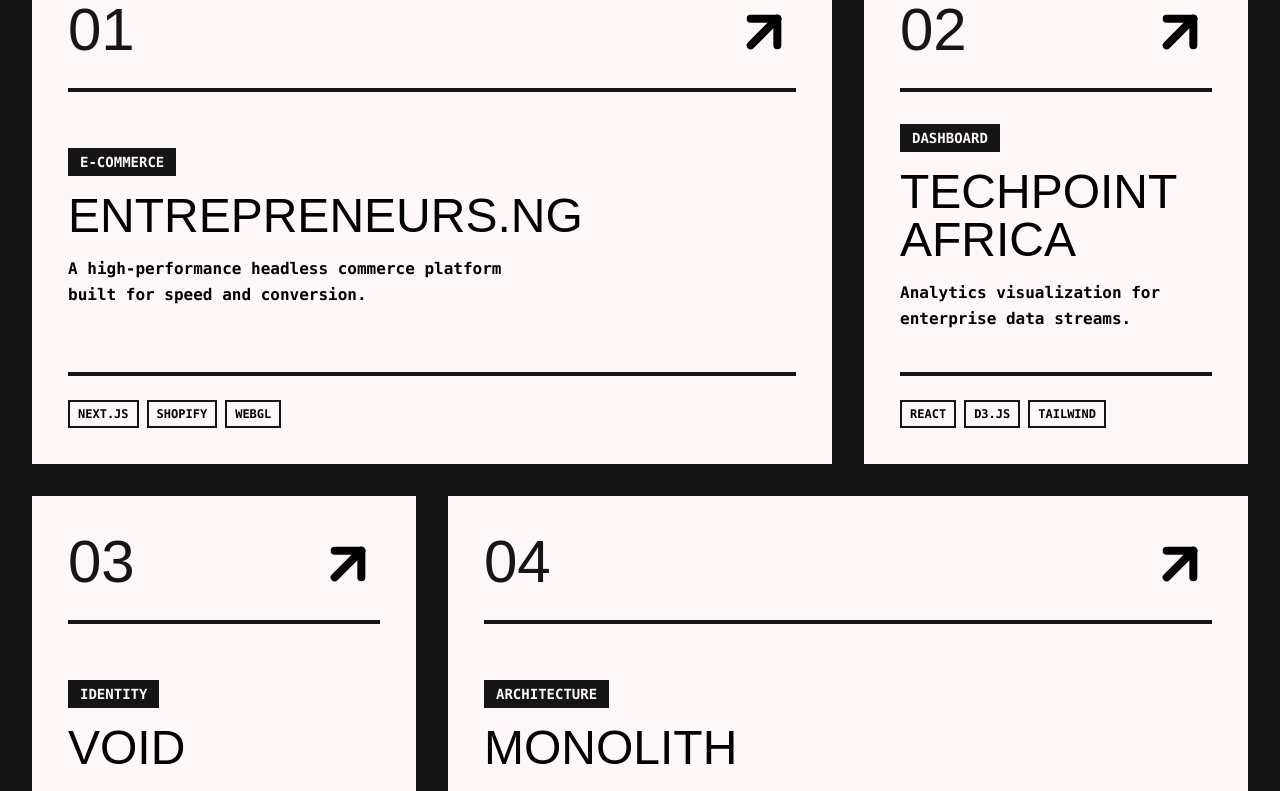
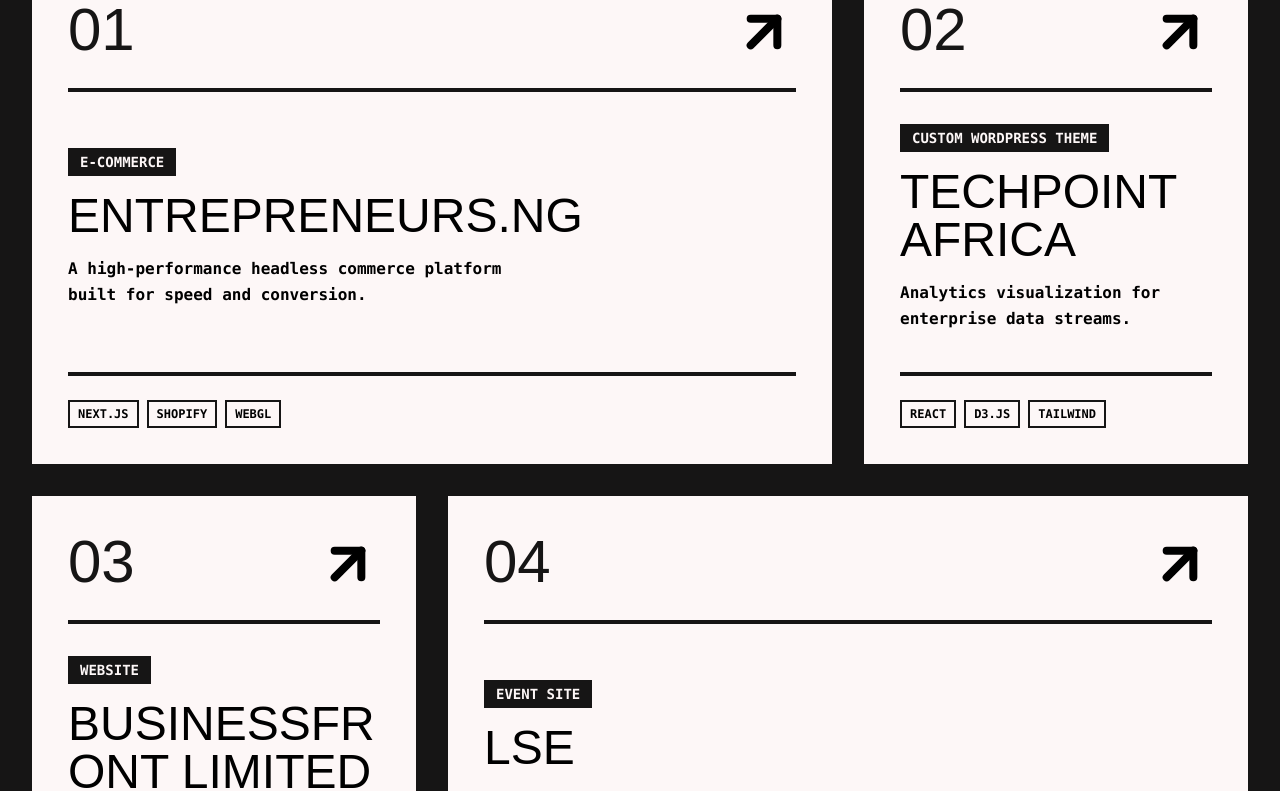
Before and after one commit to KathieU/2026-Portfolio, a React (Vite) app: page / in a window 1280 px wide. Shown: the part 1280-2071 px from the top of the page. Built offline with nearby package versions, Linux system fonts and the light colour scheme.

Commit message:
Updated projects categories

```diff
--- a/src/components/Projects.tsx
+++ b/src/components/Projects.tsx
@@ -20,23 +20,23 @@
   {
     id: '02',
     title: 'TECHPOINT AFRICA',
-    category: 'DASHBOARD',
+    category: 'Custom wordpress theme',
     description: 'Analytics visualization for enterprise data streams.',
     stack: ['REACT', 'D3.JS', 'TAILWIND'],
     size: 'small',
   },
   {
     id: '03',
-    title: 'VOID',
-    category: 'IDENTITY',
+    title: 'BUSINESSFRONT LIMITED',
+    category: 'Website',
     description: 'Brand identity and digital presence for a stealth startup.',
     stack: ['DESIGN', 'STRATEGY', 'GSAP'],
     size: 'small',
   },
   {
     id: '04',
-    title: 'MONOLITH',
-    category: 'ARCHITECTURE',
+    title: 'LSE',
+    category: 'EVENT SITE',
     description:
       'Portfolio site for an award-winning brutalist architecture firm.',
     stack: ['REACT', 'THREE.JS', 'CMS'],
```
